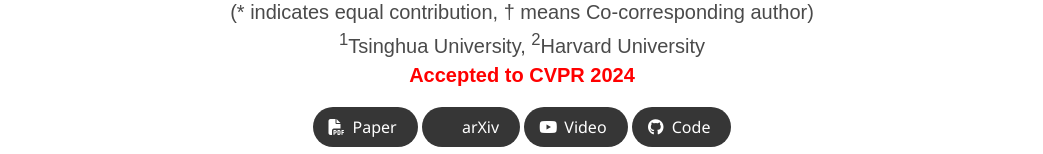
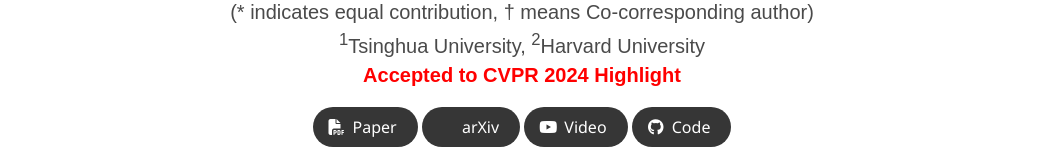
Before and after one commit to langsplat/langsplat.github.io, a plain HTML site: page index.html in a window 1280 px wide. Shown: the part 269-423 px from the top of the page, without its empty margins (118-1161 px from the left). Drawn offline with nearby package versions, Linux system fonts and the light colour scheme; some icons are missing; a web font is replaced by a local one.

Commit message:
Update index.html

```diff
--- a/index.html
+++ b/index.html
@@ -92,7 +92,7 @@
           </div>
 
           <div class="is-size-5 publication-authors">
-            <span class="author-block"><font color="red"><b>Accepted to CVPR 2024</b></font></span>
+            <span class="author-block"><font color="red"><b>Accepted to CVPR 2024 Highlight</b></font></span>
           </div>
 
           <div class="column has-text-centered">
```
